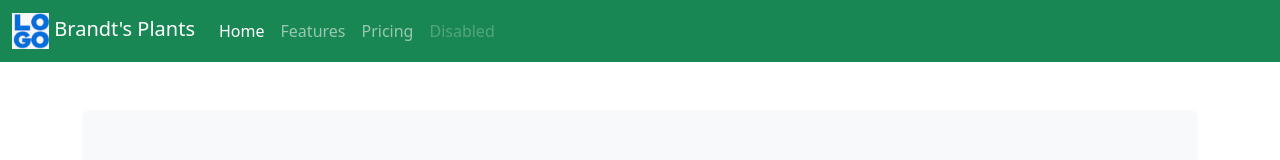
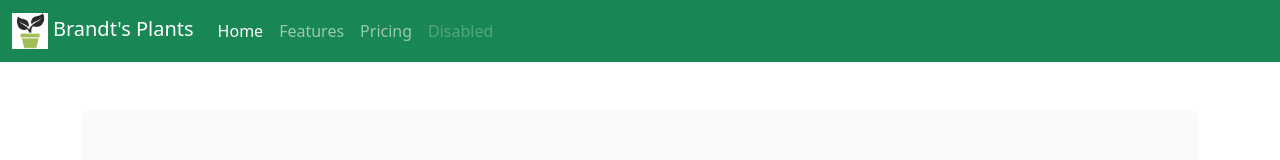
Before and after one commit to sjmy/demo05_Mynott_Sam, a website built with Vite: page index.html in a window 1280 px wide. Shown: the top 160 px of the page. Built offline with nearby package versions, Linux system fonts and the light colour scheme.

Commit message:
Change icon

```diff
--- a/index.html
+++ b/index.html
@@ -21,7 +21,7 @@
     <nav class="navbar navbar-expand-lg navbar-dark bg-success">
       <div class="container-fluid">
         <a class="navbar-brand" href="#">
-          <img src="./images/logo.jpg" height="36" />
+          <img src="./images/plantIcon.png" height="36" />
           Brandt's Plants
         </a>
         <button
```
Also changed, not shown: images/plantIcon.png (added).
